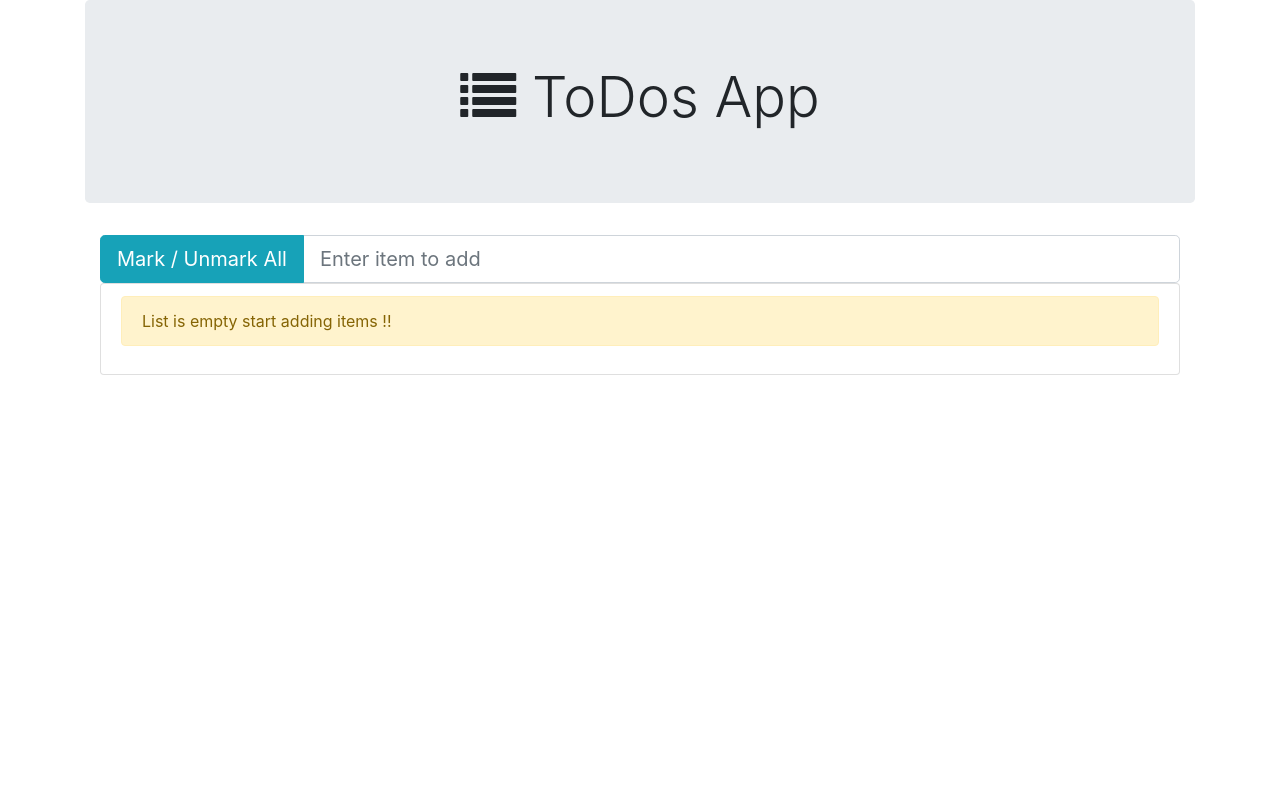
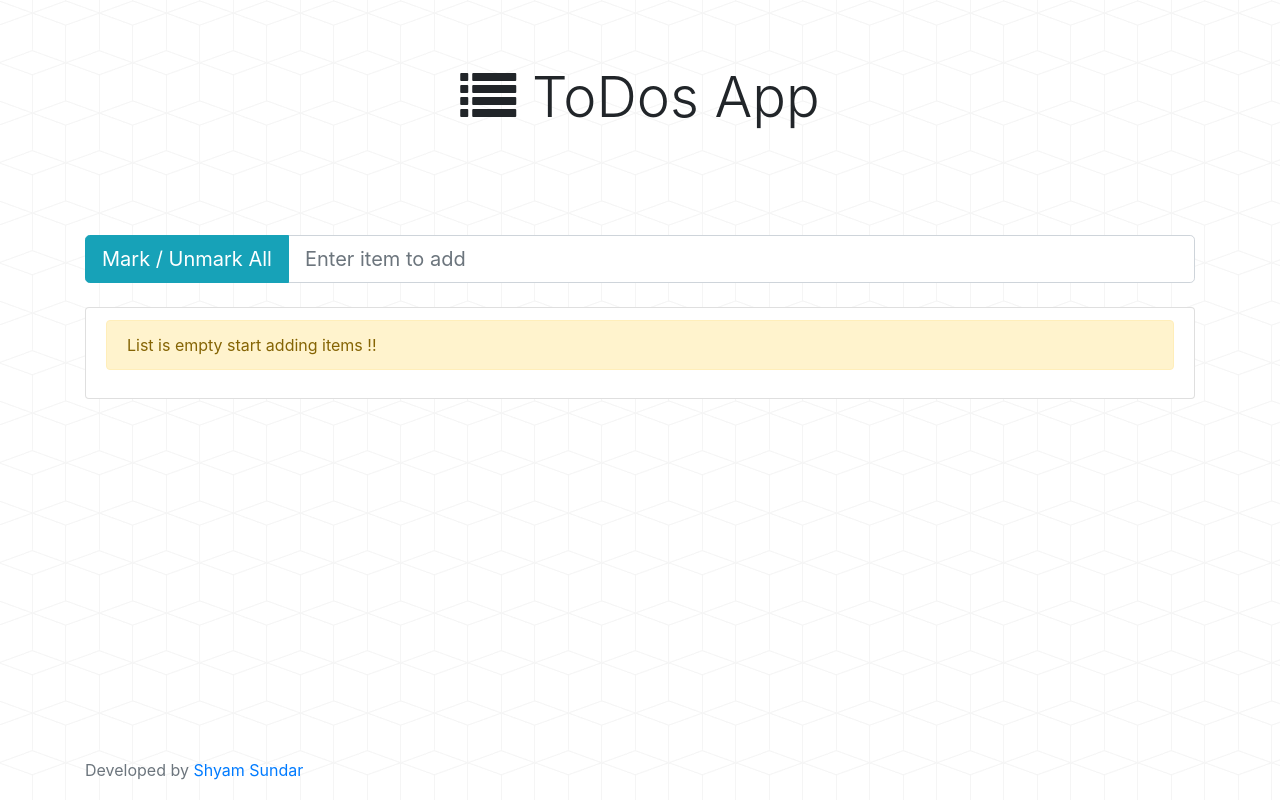
Before and after one commit to shyamsundar055/Todo-App, a React (Create React App) app: page / in a window 1280 px wide. Built offline with nearby package versions, Linux system fonts and the light colour scheme.

Commit message:
added footer and some CSS changes

```diff
--- a/src/App.css
+++ b/src/App.css
@@ -0,0 +1,16 @@
+body{
+    background-color: #ffffff;
+    background-image: url("img/cubes.png");
+}
+.footer {
+    position: fixed;
+    bottom: 0;
+    width: 100%;
+    height: 60px;
+    line-height: 60px;
+    z-index: 9999;
+}
+
+.jumbotron{
+    background: none;
+}
--- a/src/App.js
+++ b/src/App.js
@@ -22,22 +22,22 @@ class App extends React.Component {
 
   }
 
-  componentDidUpdate(prevProps, prevState){
-    if(this.state.todoItems.length > 0)
-      localStorage.setItem("todosData",JSON.stringify(this.state.todoItems));
+  componentDidUpdate(prevProps, prevState) {
+    if (this.state.todoItems.length > 0)
+      localStorage.setItem("todosData", JSON.stringify(this.state.todoItems));
     else
       localStorage.removeItem("todosData");
 
-    if(prevState.todoItems !== this.state.todoItems){
+    if (prevState.todoItems !== this.state.todoItems) {
       this.setState({
         todoItemsCount: this.state.todoItems.length,
-        todoItemsPending :this.state.todoItems.filter((item) => { return item.itemCompleted === false; }).length
+        todoItemsPending: this.state.todoItems.filter((item) => { return item.itemCompleted === false; }).length
       })
     }
   }
 
   enterPressed(event) {
-    if (event.key === "Enter"  && event.target.value.trim() !== "") {
+    if (event.key === "Enter" && event.target.value.trim() !== "") {
       let inputItemName = event.target.value.trim();
       event.target.value = "";
 
@@ -118,16 +118,17 @@ class App extends React.Component {
 
   render() {
     return (
-      <div className="container">
-        <div className="jumbotron">
+      <>
+        <div className="jumbotron jumbotron-fluid">
           <div className="container">
             <h1 className="display-4 text-center"><i className="fa fa-list"></i>&nbsp;ToDos App</h1>
           </div>
         </div>
+
         <div className="container">
           <div className="input-group input-group-lg">
             <div className="input-group-prepend">
-              <button className="btn btn-info" type="button" onClick={this.updateAllItems} >Mark / Unmark All</button>
+              <button className="btn btn-info btn-sm" type="button" onClick={this.updateAllItems} >Mark / Unmark All</button>
             </div>
             <input type="text"
               className="form-control"
@@ -141,15 +142,22 @@ class App extends React.Component {
               <button className="btn btn-info" type="button" onClick={this.enterPressed} ><i className="fa fa-plus"></i></button>
             </div> */}
           </div>
-
         </div>
-
+        <div className="container">
+            &nbsp;
+        </div>
         <ToDoItems items={this.state.todoItems}
           changeItemStatus={this.changeItemStatus}
           handleDelete={this.handleDelete}
           todoItemsCount={this.state.todoItemsCount}
           todoItemsPending={this.state.todoItemsPending} />
-      </div>
+
+        <footer className="footer">
+          <div className="container">
+            <span className="text-muted">Developed by <a href="https://github.com/shyamsundar055" target="_blank" rel="noopener noreferrer">Shyam Sundar</a></span>
+          </div>
+        </footer>
+      </>
     )
   }
 
```
Also changed, not shown: src/img/cubes.png (added).
